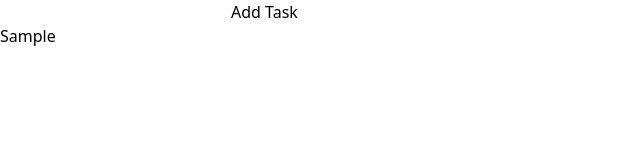
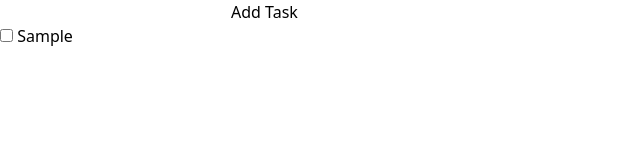
Before and after one commit to MuhammadFazly471/32-pbk-uts-233510501, a Vue app: page / in a window 1280 px wide. Both pictures are taken after typing "Sample" into the empty fields and a click on the button "Add Task". Shown: the top 160 px of the page, without its empty margins (0-640 px from the left). Built offline with nearby package versions, Linux system fonts and the light colour scheme.

Commit message:
fitur toggle checkbox

```diff
--- a/src/App.vue
+++ b/src/App.vue
@@ -13,6 +13,11 @@
   newTask.value = ''
 }
 
+const toggleTask = (task) => {
+  task.completed == !task.completed
+  console.log(task.completed)
+}
+
 </script>
 
 <template>
@@ -24,6 +29,7 @@
   <div>
     <ul>
       <li v-for="task in tasks" :key="task.id">
+        <input type="checkbox" v-model="task.completed" @change="toggleTask(task)" />
         {{ task.title }}
       </li>
     </ul>
@@ -31,6 +37,4 @@
 
 </template>
 
-<style scoped>
-
-</style>
+<style scoped></style>
```
